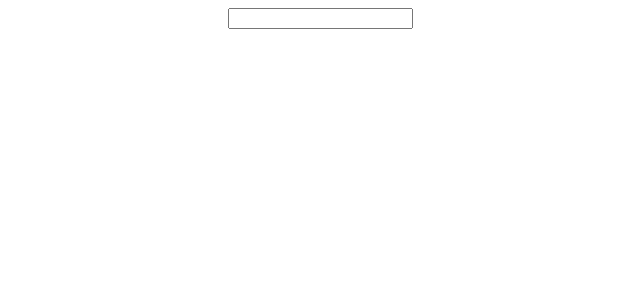
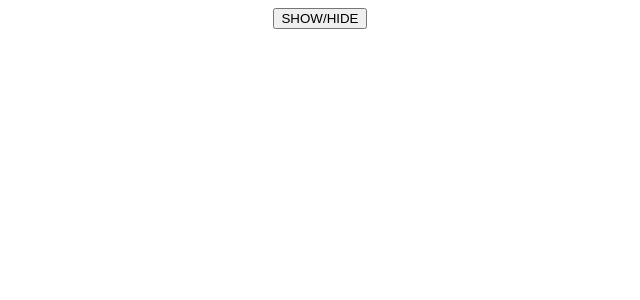
Before and after one commit to Bellagirl-maker/resume-builder, a React (Create React App) app: page / in a window 1280 px wide. Shown: the top 300 px of the page, without its empty margins (320-960 px from the left). Built offline with nearby package versions, Linux system fonts and the light colour scheme.

Commit message:
Show/hide text

```diff
--- a/src/App.js
+++ b/src/App.js
@@ -3,19 +3,22 @@
 
 function App() {
 
-  const [inputvalue, setInputValue] = useState("");
-  const handleInputChange = (event) => {
-    setInputValue(event.target.value);
-  }
+  const [showText, setShowText] = useState(true);
   return (
     <div className='App'>
-      {inputvalue}
-      <input type='text' onChange={handleInputChange}></input>
+      <button onClick={() => {
+        setShowText(!showText);
+
+      }}>
+      SHOW/HIDE</button>
+      {!showText && <h1>THIS IS MY TEXT</h1>}
     </div>
   );
 
 
-}
+  }
+
+
 
 // const Users = (props) => {
 //   return <h1>{props.name} {props.age}</h1>
```
